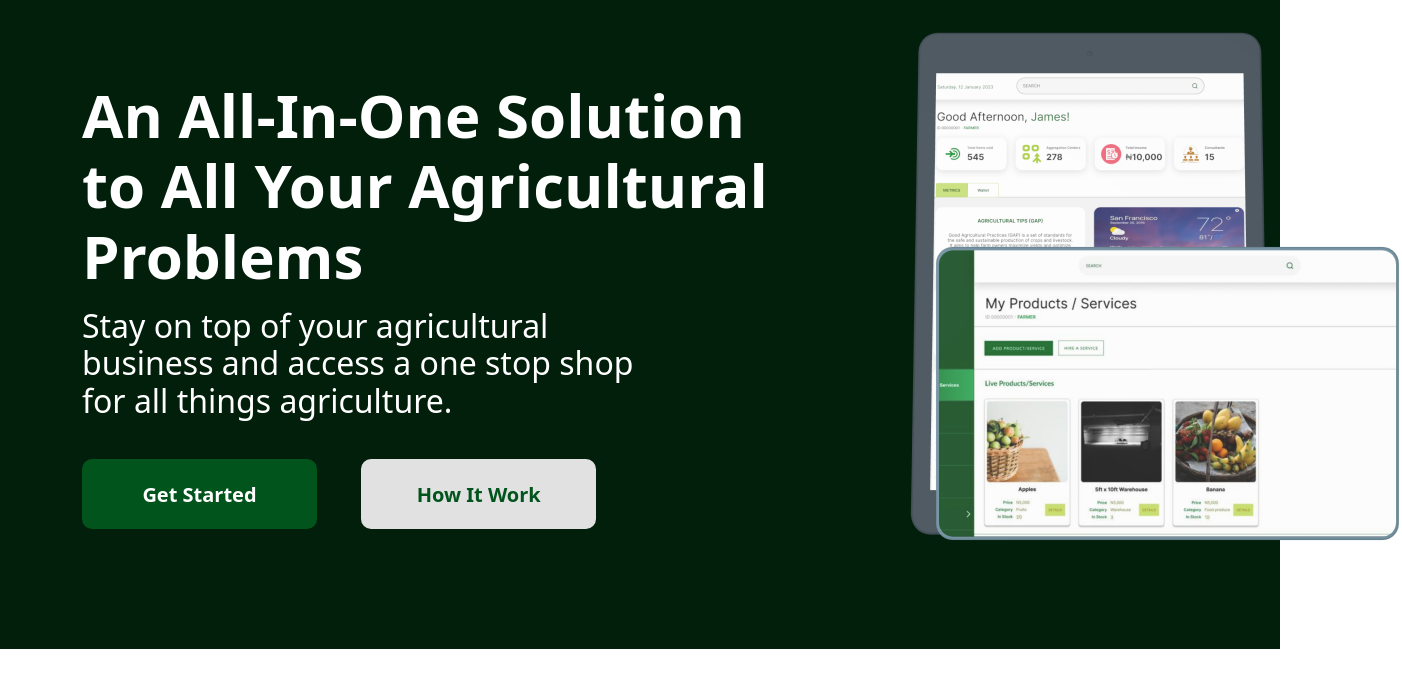
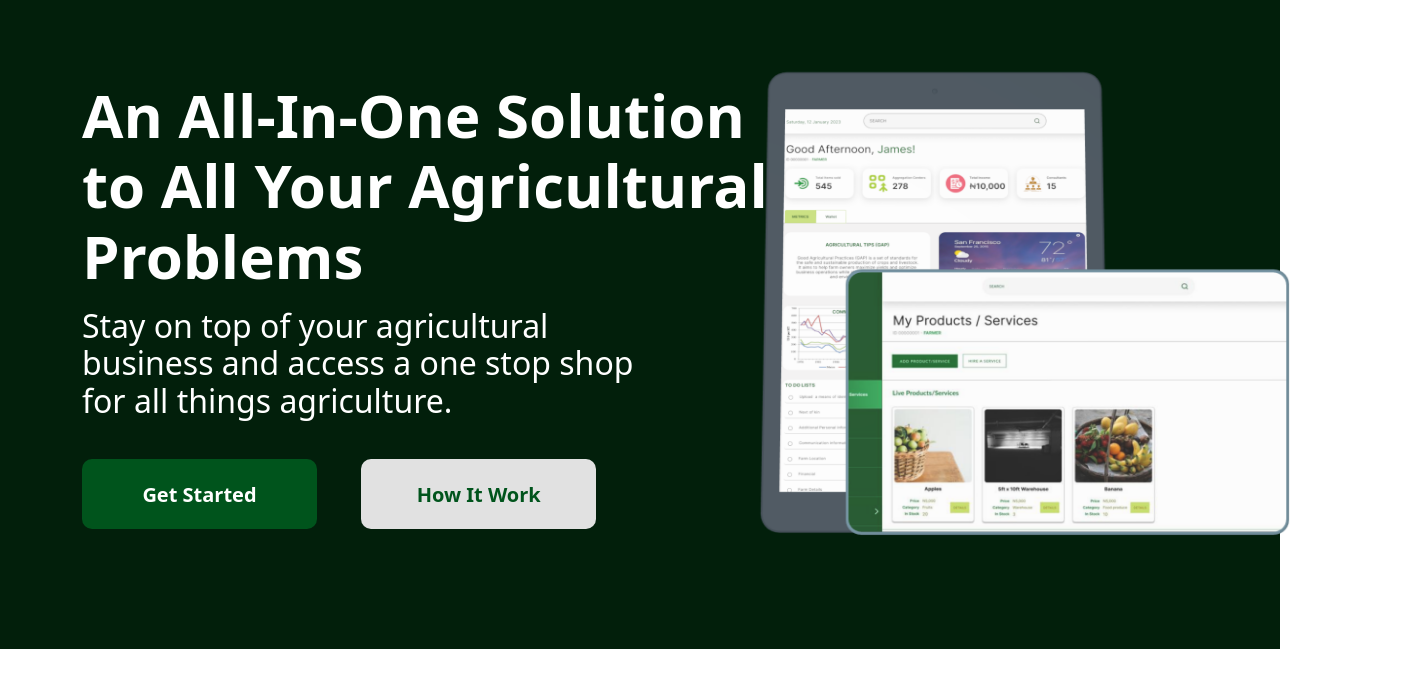
Before and after one commit to MuhammadShameel/agric-360-landing-page, a plain HTML site: page index.html in a window 1280 px wide. Shown: the part 115-800 px from the top of the page, 1402 px wide, since content can reach past the window. Drawn offline with nearby package versions, Linux system fonts and the light colour scheme; files whose address does not match are found by name.

Commit message:
tab edit

```diff
--- a/css/index.css
+++ b/css/index.css
@@ -41,18 +41,18 @@
   padding: 89px 0px 113px 0px;
 }
 .horizontal_tab {
-  width: 377px;
-  height: 523px;
+  width: 367px;
+  height: 480px;
   position: absolute;
-  top: 140px;
-  left: 900px;
+  top: 180px;
+  left: 750px;
 }
 .vertical_tab {
-  width: 475px;
-  height: 309px;
+  width: 455px;
+  height: 280px;
   position: relative;
-  top: 160px;
-  left: 145px;
+  top: 183px;
+  left: 55px;
 }
 .hero_section_head {
   width: 700px;
--- a/index.html
+++ b/index.html
@@ -14,8 +14,8 @@
 
 <body>
 
+    <!-- Navbar  -->
     <div class="container">
-        <!-- Navbar  -->
         <nav class="navbar navbar-expand-lg bg-transparent ">
             <div class="container-fluid">
                 <a class="navbar-brand" href="#"><img src="./assets/images/logo.png" alt=""></a>
@@ -59,8 +59,10 @@
                 </div>
             </div>
         </nav>
-        <!-- Navbar  -->
     </div>
+    <!-- Navbar  -->
+
+    <!-- Hero Section  -->
     <section class="hero-section">
         <div class="container">
             <div class="d-flex">
@@ -83,10 +85,11 @@
             </div>
         </div>
     </section>
+    <!-- Hero Section  -->
 
-    <div class="container">
-        <!-- Solution  -->
-        <div class="solutions">
+    <!-- Solution  -->
+    <div class="solutions">
+        <div class="container">
             <h2 class="solution-head">Solutions</h2>
             <div class="normal_font solution-text">
                 We understand the needs of our customers and we tailor our solutions to suit their needs all in one
@@ -192,13 +195,11 @@
 
             </div>
         </div>
-        <!-- Solution  -->
     </div>
-
+    <!-- Solution  -->
 
     <!-- Footer -->
     <footer class="footer">
-
         <div class="container">
             <div class="row">
                 <div class="col-md-2">
```
